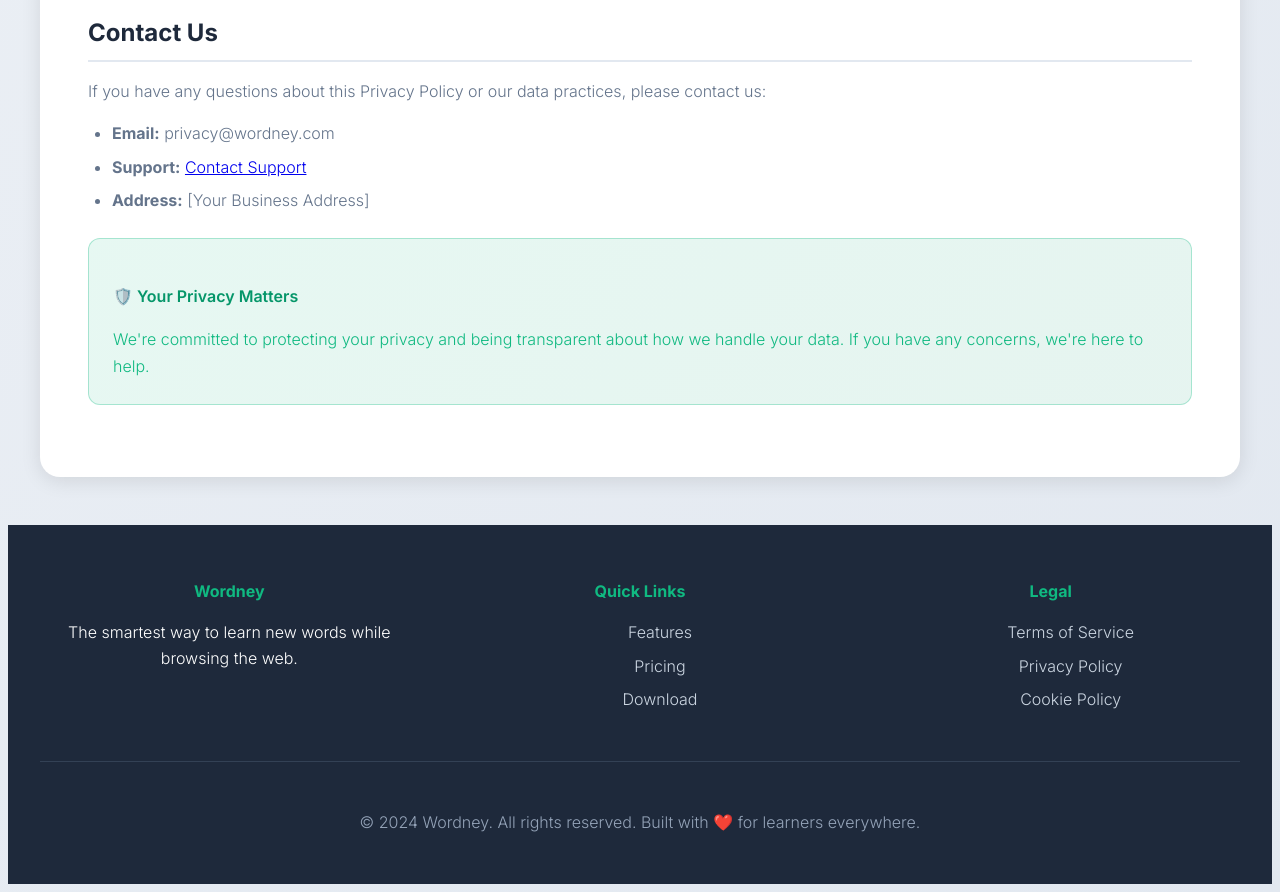
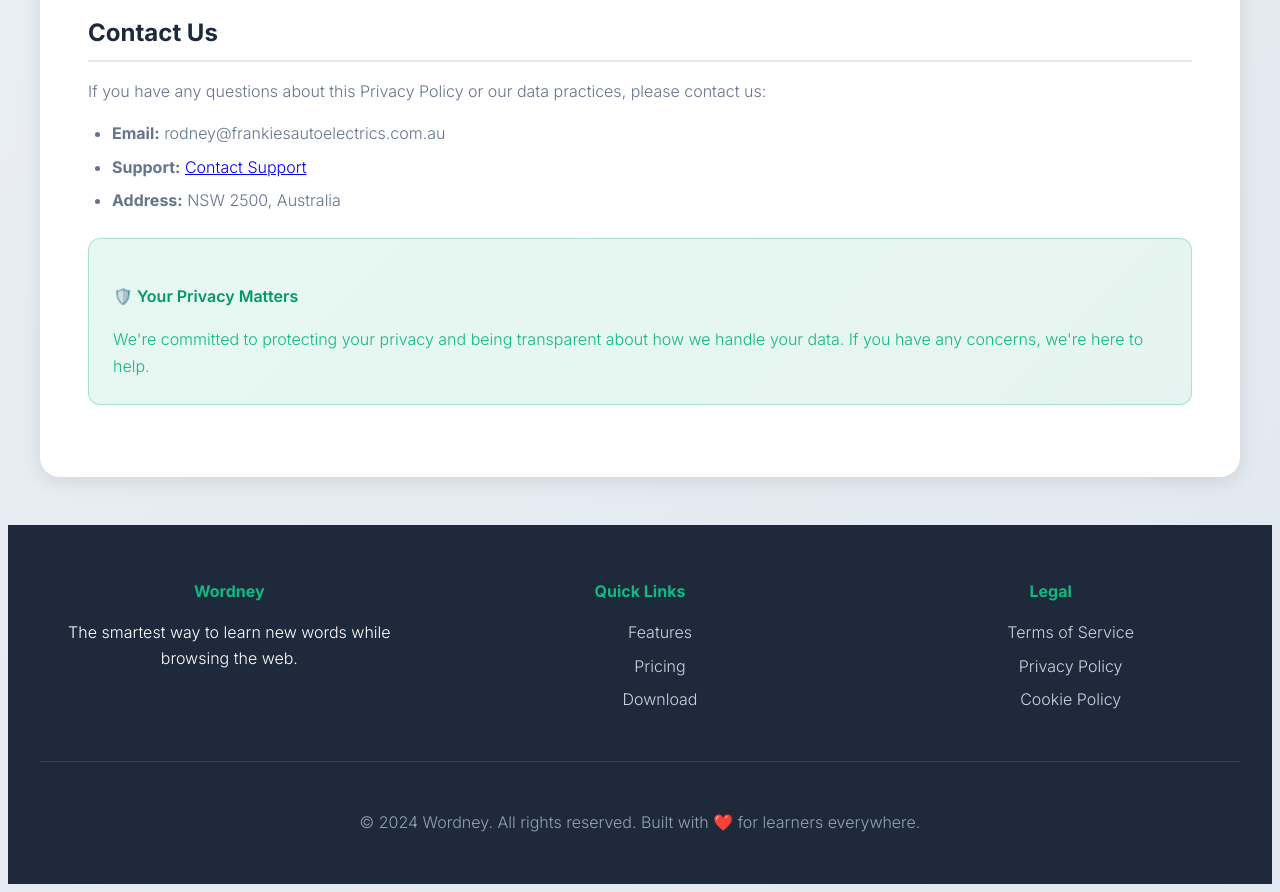
Before and after one commit to Black-Edge-Digital/Wordney-Backend, a website: page privacy.html in a window 1280 px wide. Shown: the part 4120-5012 px from the top of the page. Drawn offline with Linux system fonts and the light colour scheme.

Commit message:
Update contact info and Chrome extension link across site
Updated the "Last Updated" date in `cookies.html` to March 2025. Replaced old email addresses and placeholder addresses in `cookies.html`, `privacy.html`, and `terms.html` with a new contact: `rodney@frankiesautoelectrics.com.au` and a real address in NSW, Australia. Also updated the Chrome extension link in `index.html` to a new valid URL.

```diff
--- a/privacy.html
+++ b/privacy.html
@@ -202,9 +202,9 @@
                     If you have any questions about this Privacy Policy or our data practices, please contact us:
                 </p>
                 <ul>
-                    <li><strong>Email:</strong> privacy@wordney.com</li>
+                    <li><strong>Email:</strong> rodney@frankiesautoelectrics.com.au</li>
                     <li><strong>Support:</strong> <a href="/support">Contact Support</a></li>
-                    <li><strong>Address:</strong> [Your Business Address]</li>
+                    <li><strong>Address:</strong> NSW 2500, Australia</li>
                 </ul>
 
                 <div class="highlight-box">
```
Also changed, not shown: cookies.html (+3 -3 lines), index.html (+1 -1 lines), terms.html (+2 -2 lines).
